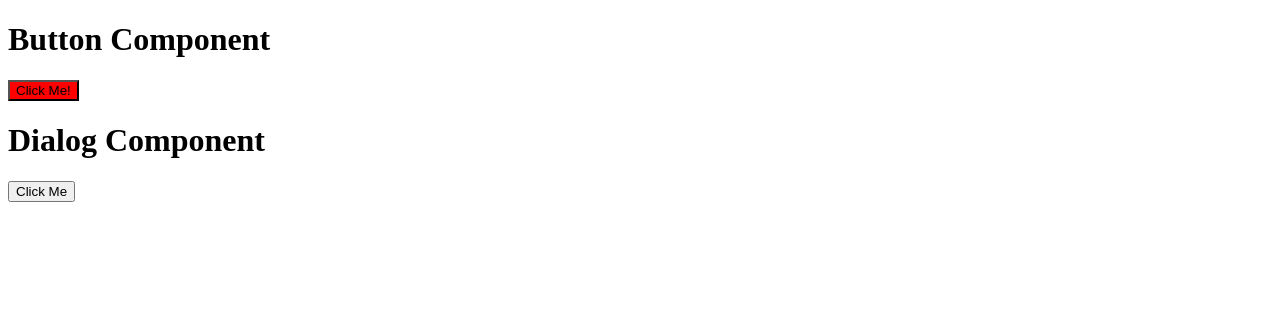
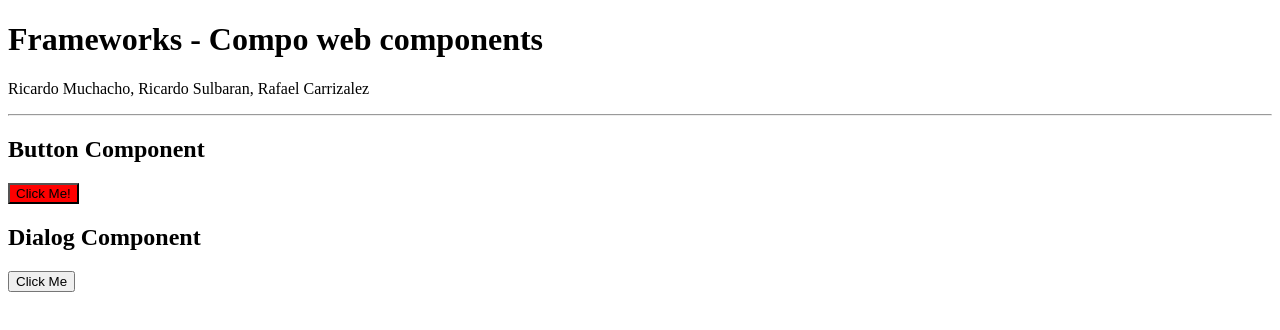
Before and after one commit to RicardoMuchacho/Compo-Framework, a plain HTML site: page index.html in a window 1280 px wide. Drawn offline with Linux system fonts and the light colour scheme.

Commit message:
html actualizado

```diff
--- a/index.html
+++ b/index.html
@@ -6,10 +6,12 @@
     <script type="module" src="main.js"></script>
   </head>
   <body>
-    <h1>Button Component</h1>
+    <h1>Frameworks - Compo web components</h1>
+    <p>Ricardo Muchacho, Ricardo Sulbaran, Rafael Carrizalez</p>
+    <hr><h2>Button Component</h1>
     <compo-button title="Click Me!"></compo-button>
 
-    <h1>Dialog Component</h1>
+    <h2>Dialog Component</h1>
     <compo-dialog
       btn-title="Click Me"
       dialog-text="Hello user, continue using the app?"
```
